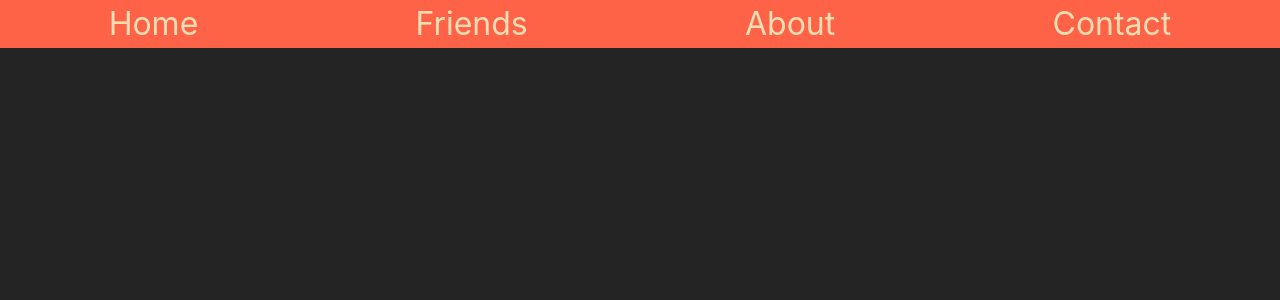
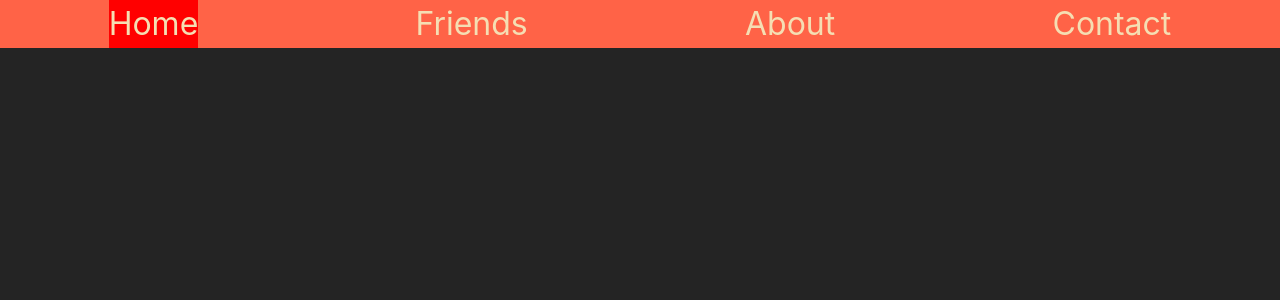
Before and after one commit to ayat1041/ReactRouterWithPH, a React (Vite) app: page / in a window 1280 px wide. Shown: the top 300 px of the page. Built offline with nearby package versions, Linux system fonts and the light colour scheme.

Commit message:
Done and dusted

```diff
--- a/src/components/ActiveLink/ActiveLink.css
+++ b/src/components/ActiveLink/ActiveLink.css
@@ -1,5 +1,5 @@
 .active{
-    color: yellow;
+    background-color: red;
 }
 /* .pending{
     background-color: greenyellow;
--- a/src/components/ActiveLink/ActiveLink.jsx
+++ b/src/components/ActiveLink/ActiveLink.jsx
@@ -5,10 +5,10 @@ const ActiveLink = ({ to,children }) => {
   return (
     <NavLink
       to={to}
-    //   className={({ isActive }) =>
-          className={({ isActive, isPending }) =>
-        //   isActive ? "active" : " "
-        isActive ? "active" : isPending ? "pending" : " "
+      className={({ isActive }) =>
+          // className={({ isActive, isPending }) =>
+          isActive ? "active" : " "
+        // isActive ? "active" : isPending ? "pending" : " "
       }
     >
         {children}
```
